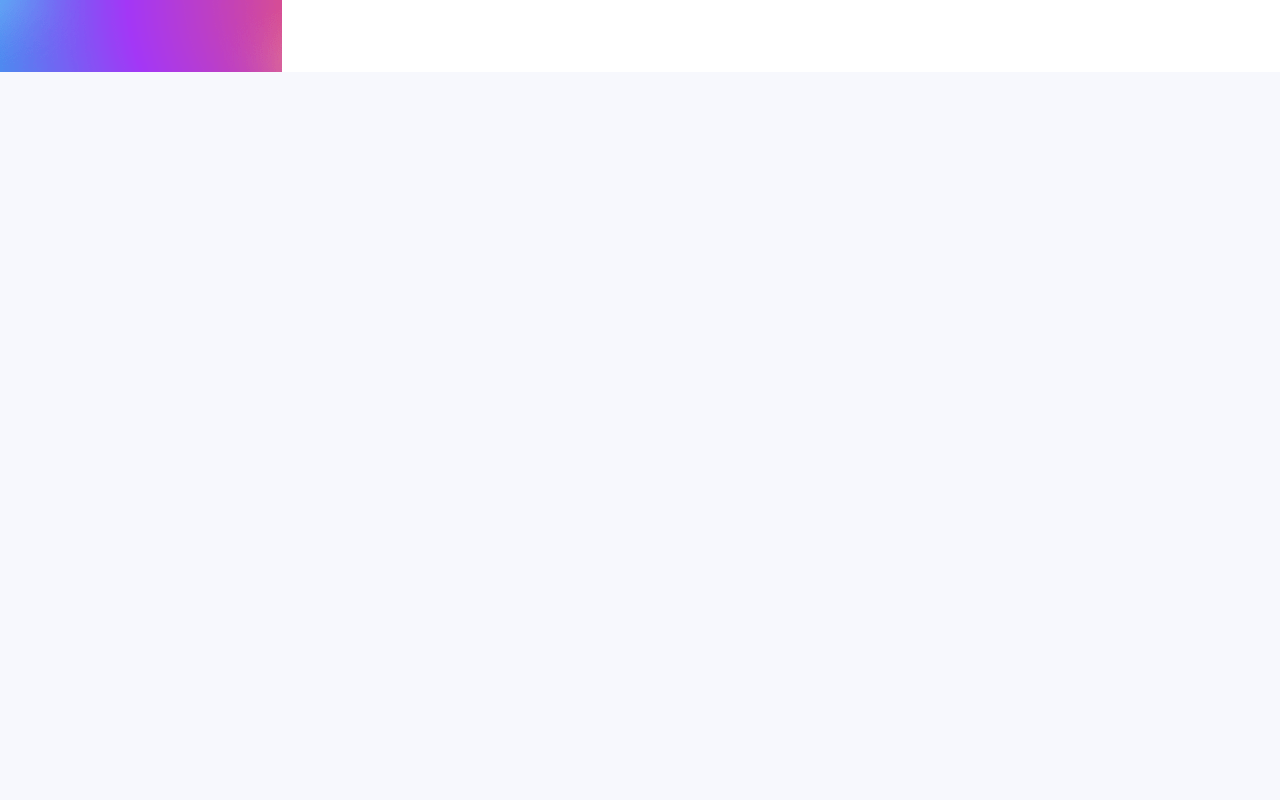
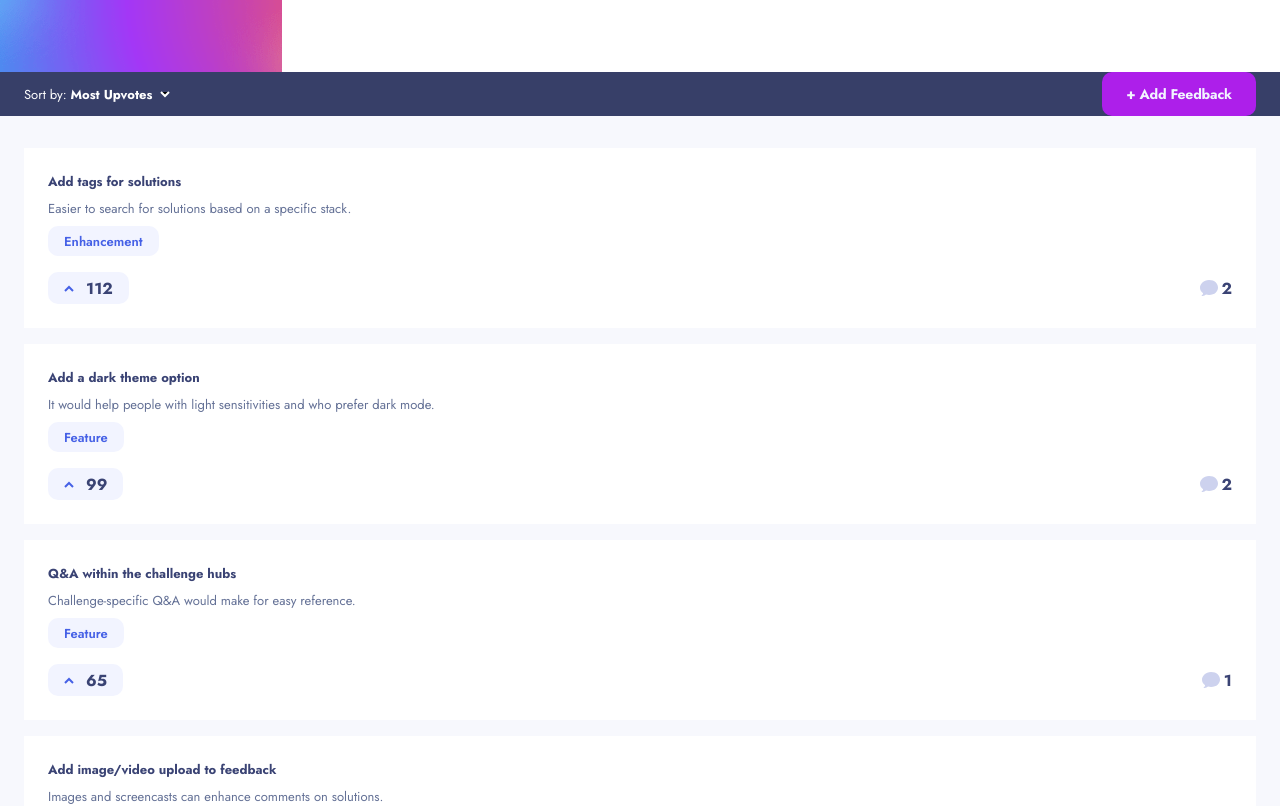
Before and after one commit to peternguyen777/fem-product-feedback, a Next.js app: page / in a window 1280 px wide. Shown: the top 806 px of the page. Built offline with nearby package versions, Linux system fonts and the light colour scheme.

Commit message:
suggestions

```diff
--- /dev/null
+++ b/components/UI/Button1.js
@@ -0,0 +1,19 @@
+import React from "react";
+import Link from "next/link";
+
+function Button1({ children, href }) {
+  return (
+    <Link href={href || ""}>
+      <div className='flex h-10 w-fit cursor-pointer items-center rounded-[10px] bg-orchid px-4 transition-colors duration-200 hover:bg-[#C75AF6] sm:h-11 sm:px-6'>
+        <h4 className='hidden select-none text-bluegray sm:block'>
+          {children}
+        </h4>
+        <p className='body3 select-none font-bold text-bluegray sm:hidden'>
+          {children}
+        </p>
+      </div>
+    </Link>
+  );
+}
+
+export default Button1;
--- /dev/null
+++ b/components/UI/Button2.js
@@ -0,0 +1,19 @@
+import React from "react";
+import Link from "next/link";
+
+function Button1({ children, href }) {
+  return (
+    <Link href={href || ""}>
+      <div className='flex h-10 w-fit cursor-pointer items-center rounded-[10px] bg-blue px-4 transition-colors duration-200 hover:bg-[#7C91F9] sm:h-11 sm:px-6'>
+        <h4 className='hidden select-none text-bluegray sm:block'>
+          {children}
+        </h4>
+        <p className='body3 select-none font-bold text-bluegray sm:hidden'>
+          {children}
+        </p>
+      </div>
+    </Link>
+  );
+}
+
+export default Button1;
--- /dev/null
+++ b/components/UI/Button3.js
@@ -0,0 +1,19 @@
+import React from "react";
+import Link from "next/link";
+
+function Button1({ children, href }) {
+  return (
+    <Link href={href || ""}>
+      <div className='flex h-10 w-fit cursor-pointer items-center rounded-[10px] bg-lightnavy px-4 transition-colors duration-200 hover:bg-[#656EA3] sm:h-11 sm:px-6'>
+        <h4 className='hidden select-none text-bluegray sm:block'>
+          {children}
+        </h4>
+        <p className='body3 select-none font-bold text-bluegray sm:hidden'>
+          {children}
+        </p>
+      </div>
+    </Link>
+  );
+}
+
+export default Button1;
--- /dev/null
+++ b/components/UI/Button4.js
@@ -0,0 +1,19 @@
+import React from "react";
+import Link from "next/link";
+
+function Button1({ children, href }) {
+  return (
+    <Link href={href || ""}>
+      <div className='flex h-10 w-fit cursor-pointer items-center rounded-[10px] bg-[#D73737] px-4 transition-colors duration-200 hover:bg-[#E98888] sm:h-11 sm:px-6'>
+        <h4 className='hidden select-none text-bluegray sm:block'>
+          {children}
+        </h4>
+        <p className='body3 select-none font-bold text-bluegray sm:hidden'>
+          {children}
+        </p>
+      </div>
+    </Link>
+  );
+}
+
+export default Button1;
--- a/components/UI/ButtonCategory.js
+++ b/components/UI/ButtonCategory.js
@@ -4,8 +4,8 @@ import Link from "next/link";
 function ButtonCategory({ children, href }) {
   return (
     <Link href={href || ""}>
-      <div className='flex h-[30px] w-fit cursor-pointer items-center rounded-[10px] bg-bluegray px-4 transition-colors duration-200 hover:bg-lightblue active:bg-blue'>
-        <p className='body3 select-none text-blue active:text-white'>
+      <div className='group flex h-[30px] w-fit cursor-pointer select-none items-center rounded-[10px] bg-bluegray px-4 transition-colors duration-200 hover:bg-lightblue active:bg-blue'>
+        <p className='body3 select-none text-blue group-active:text-white'>
           {children}
         </p>
       </div>
--- /dev/null
+++ b/components/UI/CardSuggestions.js
@@ -0,0 +1,30 @@
+import React from "react";
+import ButtonCategory from "./ButtonCategory";
+import CommentsCount from "./CommentsCount";
+import UpvoteH from "./UpvoteH";
+
+function CardSuggestions({ productData }) {
+  function capitalizeFirstLetter(string) {
+    return string.charAt(0).toUpperCase() + string.slice(1);
+  }
+
+  return (
+    <div className='bg-white p-6'>
+      <p className='body3 font-bold text-lightnavy'>{productData.title}</p>
+      <p className='body3 my-2 font-normal text-gray'>
+        {productData.description}
+      </p>
+
+      <ButtonCategory>
+        {capitalizeFirstLetter(productData.category)}
+      </ButtonCategory>
+
+      <div className='mt-4 flex items-center justify-between'>
+        <UpvoteH upvoteScore={productData.upvotes} />
+        <CommentsCount commentsCount={productData.comments?.length || 0} />
+      </div>
+    </div>
+  );
+}
+
+export default CardSuggestions;
--- /dev/null
+++ b/components/UI/CommentsCount.js
@@ -0,0 +1,22 @@
+import React from "react";
+
+function CommentsCount({ commentsCount }) {
+  return (
+    <div className='flex items-center space-x-1'>
+      <svg
+        xmlns='http://www.w3.org/2000/svg'
+        className='h-4 w-[18px] fill-current text-[#CDD2EE]'
+      >
+        <path
+          d='M2.62 16H1.346l.902-.91c.486-.491.79-1.13.872-1.823C1.036 11.887 0 9.89 0 7.794 0 3.928 3.52 0 9.03 0 14.87 0 18 3.615 18 7.455c0 3.866-3.164 7.478-8.97 7.478-1.017 0-2.078-.137-3.025-.388A4.705 4.705 0 012.62 16z'
+          fillRule='nonzero'
+        />
+      </svg>
+      <p className='body1 font-bold text-lightnavy group-active:text-white'>
+        {commentsCount}
+      </p>
+    </div>
+  );
+}
+
+export default CommentsCount;
--- /dev/null
+++ b/components/UI/UpvoteH.js
@@ -0,0 +1,21 @@
+import React from "react";
+
+function UpvoteH({ upvoteScore }) {
+  return (
+    <div className='group flex h-8 w-fit cursor-pointer select-none items-center rounded-[10px] bg-bluegray px-4 hover:bg-[#CFD7FF] active:bg-blue'>
+      <div className='flex items-center'>
+        <svg
+          xmlns='http://www.w3.org/2000/svg'
+          className='mr-3 h-[7px] w-[10px] stroke-[#4661E6] stroke-2 group-active:stroke-white'
+        >
+          <path d='M1 6l4-4 4 4' fill='none' fillRule='evenodd' />
+        </svg>
+        <p className='body1 font-bold text-lightnavy group-active:text-white'>
+          {upvoteScore}
+        </p>
+      </div>
+    </div>
+  );
+}
+
+export default UpvoteH;
--- a/components/suggestions/MobileMenu.js
+++ b/components/suggestions/MobileMenu.js
@@ -13,7 +13,7 @@ export default function MobileMenu({ mobMenuOpen, setMobMenuOpen }) {
   const modalContent = (
     <>
       <div
-        className={`fixed right-0 top-[72px] z-30 h-full w-[270px] bg-lightgray p-6 ${
+        className={`fixed right-0 top-[72px] z-30 h-full w-[270px] select-none bg-lightgray p-6 ${
           mobMenuOpen ? "translate-x-0" : "translate-x-full"
         } duration-300 ease-in-out`}
       >
--- /dev/null
+++ b/components/suggestions/SortBar.js
@@ -0,0 +1,115 @@
+import { AnimatePresence, motion } from "framer-motion";
+import React, { useState } from "react";
+import Button1 from "../UI/Button1";
+
+function SortBar({ filterMenuOpen, setFilterMenuOpen }) {
+  const [filterSelect, setFilterSelect] = useState("Most Upvotes");
+
+  const tick = (
+    <svg xmlns='http://www.w3.org/2000/svg' width='13' height='11'>
+      <path
+        fill='none'
+        stroke='#AD1FEA'
+        strokeWidth='2'
+        d='M1 5.233L4.522 9 12 1'
+      />
+    </svg>
+  );
+
+  return (
+    <div className='sticky top-[72px] flex h-14 w-full items-center bg-navy px-6'>
+      <div className='flex w-full items-center justify-between'>
+        <div
+          className='flex cursor-pointer select-none items-center'
+          onClick={() => {
+            setFilterMenuOpen(!filterMenuOpen);
+          }}
+        >
+          <p className='body3 mr-2 font-normal text-white'>
+            Sort by: <span className='font-bold'>{filterSelect}</span>
+          </p>
+          <svg xmlns='http://www.w3.org/2000/svg' className='h-[7px] w-[10px]'>
+            <path
+              d='M1 1l4 4 4-4'
+              stroke='#fff'
+              strokeWidth='2'
+              // fill='none'
+              // fillRule='evenodd'
+            />
+          </svg>
+        </div>
+
+        <Button1>+ Add Feedback</Button1>
+      </div>
+
+      <AnimatePresence>
+        {filterMenuOpen && (
+          <motion.div
+            initial={{ opacity: 0 }}
+            animate={{ opacity: 1 }}
+            exit={{ opacity: 0 }}
+            transition={{
+              duration: 0.1,
+            }}
+            className='absolute top-[72px]
+         w-[255px] rounded-[10px] bg-white shadow-lg'
+          >
+            <div
+              className='mx-6 flex cursor-pointer items-center justify-between'
+              onClick={() => {
+                setFilterSelect("Most Upvotes");
+                setFilterMenuOpen(false);
+              }}
+            >
+              <p className='body1 my-3 text-gray hover:text-orchid'>
+                Most Upvotes
+              </p>
+              {filterSelect === "Most Upvotes" && tick}
+            </div>
+            <hr className='text-lightnavy opacity-[.15]' />
+            <div
+              className='mx-6 flex cursor-pointer items-center justify-between'
+              onClick={() => {
+                setFilterSelect("Least Upvotes");
+                setFilterMenuOpen(false);
+              }}
+            >
+              <p className='body1 my-3 text-gray hover:text-orchid'>
+                Least Upvotes
+              </p>
+              {filterSelect === "Least Upvotes" && tick}
+            </div>
+            <hr className='text-lightnavy opacity-[.15]' />
+            <div
+              className='mx-6 flex cursor-pointer items-center justify-between'
+              onClick={() => {
+                setFilterSelect("Most Comments");
+                setFilterMenuOpen(false);
+              }}
+            >
+              <p className='body1 my-3 text-gray hover:text-orchid'>
+                Most Comments
+              </p>
+              {filterSelect === "Most Comments" && tick}
+            </div>
+            <hr className='text-lightnavy opacity-[.15]' />
+            <div
+              className='mx-6 flex cursor-pointer items-center justify-between'
+              onClick={() => {
+                setFilterSelect("Least Comments");
+                setFilterMenuOpen(false);
+              }}
+            >
+              <p className='body1 my-3 text-gray hover:text-orchid'>
+                Least Comments
+              </p>
+              {filterSelect === "Least Comments" && tick}
+            </div>
+          </motion.div>
+        )}
+      </AnimatePresence>
+    </div>
+  );
+}
+
+export default SortBar;
--- a/pages/index.js
+++ b/pages/index.js
@@ -2,21 +2,45 @@ import React, { useState } from "react";
 import Head from "next/head";
 import Header from "../components/suggestions/Header";
 import MobileMenu from "../components/suggestions/MobileMenu";
+import SortBar from "../components/suggestions/SortBar";
+import CardSuggestions from "../components/UI/CardSuggestions";
+
+//import json data
+import data from "../public/data.json";
 
 export default function Home() {
   const [mobMenuOpen, setMobMenuOpen] = useState(false);
+  const [filterMenuOpen, setFilterMenuOpen] = useState(false);
 
   return (
     <div className='relative flex h-screen flex-col'>
-      {/* <Head>
+      <Head>
         <title>Product Feedback</title>
         <meta name='description' content='Generated by create next app' />
         <link rel='icon' href='/assets/favicon-32x32.png' />
-      </Head> */}
-      <Header mobMenuOpen={mobMenuOpen} setMobMenuOpen={setMobMenuOpen} />
+      </Head>
       <MobileMenu mobMenuOpen={mobMenuOpen} setMobMenuOpen={setMobMenuOpen} />
 
-      <div className='flex-1 bg-lightgray'></div>
+      <Header mobMenuOpen={mobMenuOpen} setMobMenuOpen={setMobMenuOpen} />
+      <SortBar
+        filterMenuOpen={filterMenuOpen}
+        setFilterMenuOpen={setFilterMenuOpen}
+      />
+
+      <main className='bg-lightgray'>
+        <ul className='mx-6 mt-8 mb-14 space-y-4'>
+          {data.productRequests.map((product) => (
+            <li key={product.id}>
+              <CardSuggestions productData={product} />
+            </li>
+          ))}
+        </ul>
+      </main>
+
+      <div
+        className='flex-1 bg-lightgray'
+        onClick={() => setFilterMenuOpen(false)}
+      ></div>
     </div>
   );
 }
```
Also changed, not shown: components/suggestions/Header.js (+5 -2 lines).
